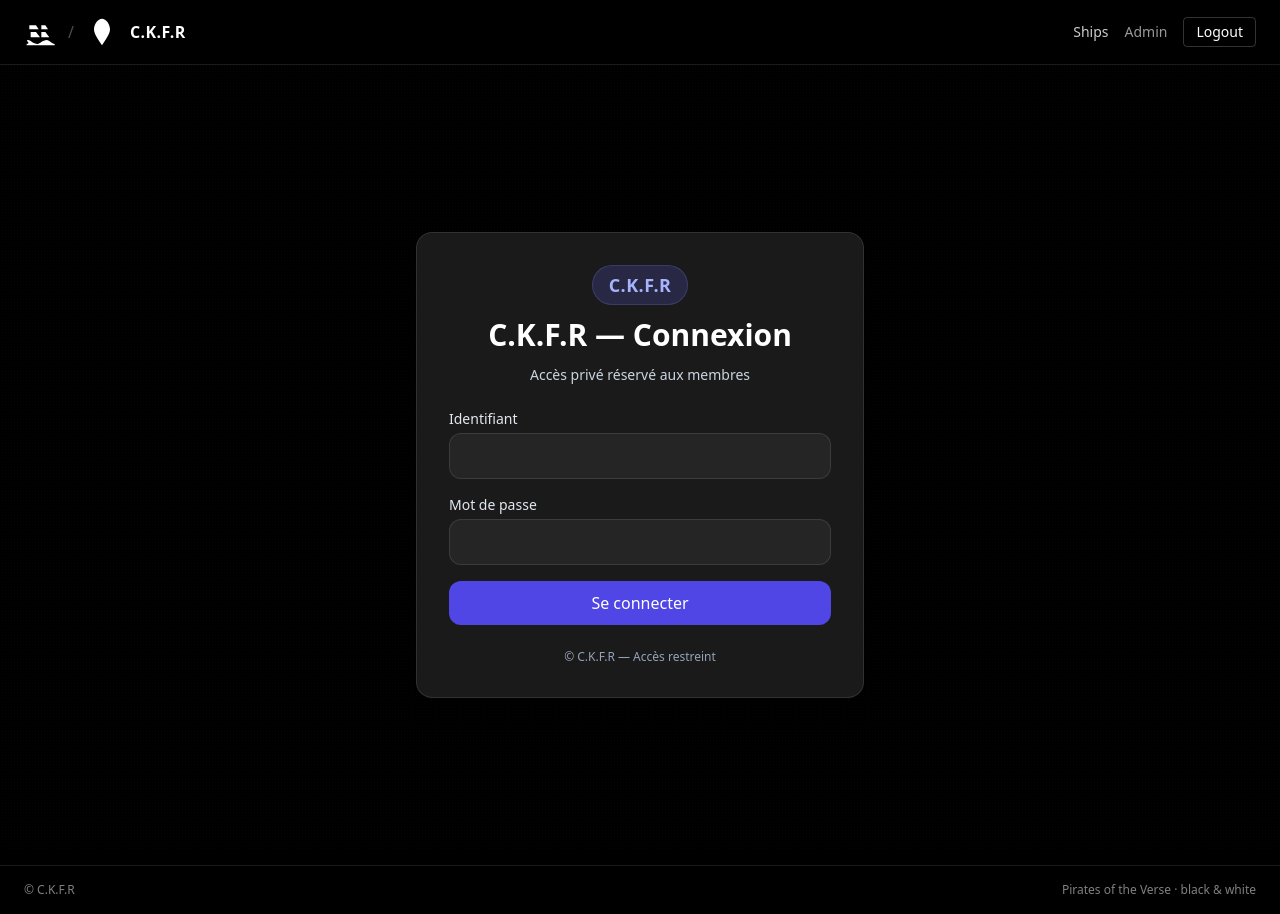
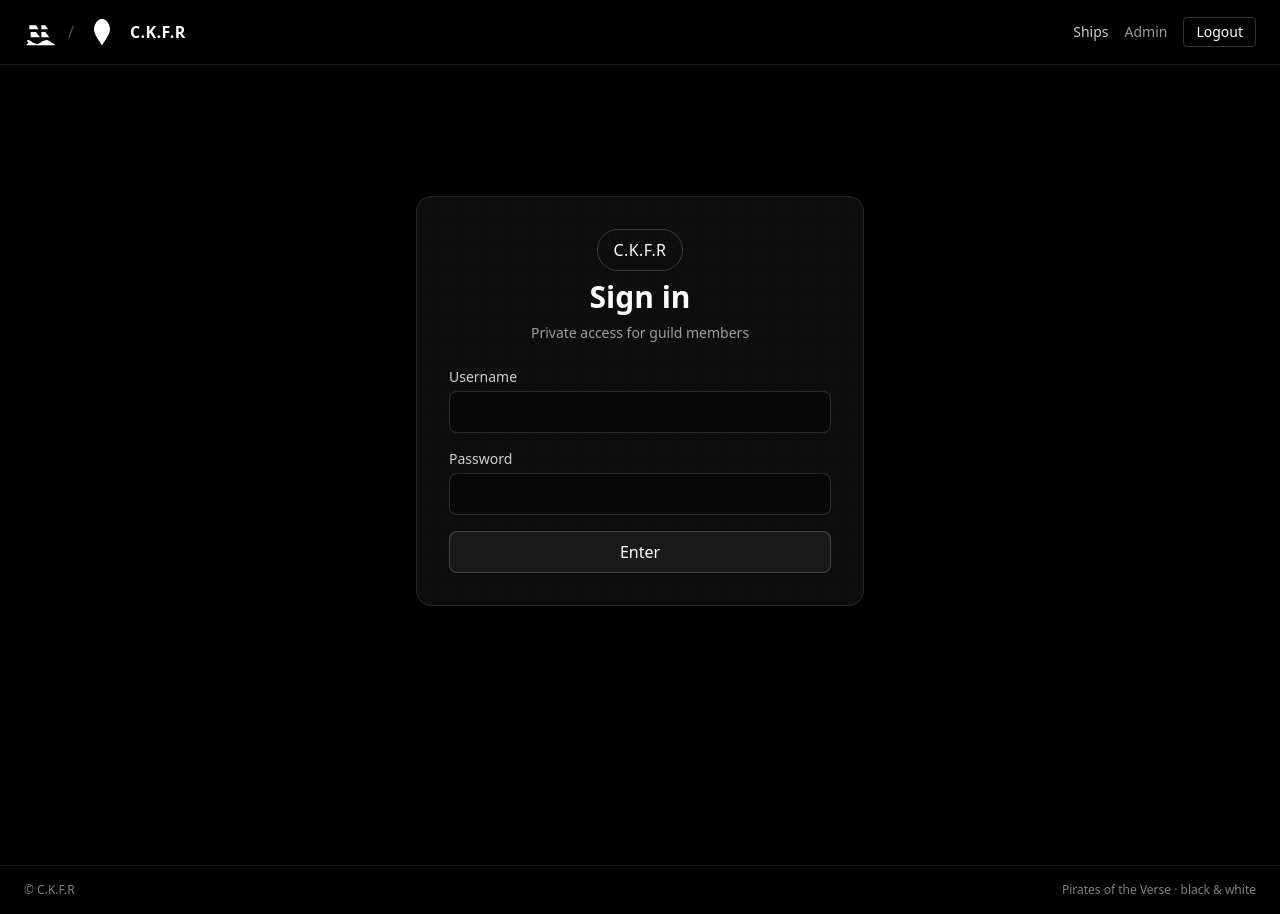
Before and after one commit to zarilo88-ui/CKFR, a Django app: a page that uses templates/login.html in a window 1280 px wide. Run offline with Django 5.2, Linux system fonts and the light colour scheme; some libraries are stand-ins or nearby versions.

Commit message:
UI: black & white pirate themed layout + ships pages

```diff
--- a/templates/login.html
+++ b/templates/login.html
@@ -1,48 +1,40 @@
 {% extends "base.html" %}
-{% block title %}Connexion · C.K.F.R{% endblock %}
+{% block title %}Sign in · C.K.F.R{% endblock %}
 {% block body %}
-<div class="min-h-screen flex items-center justify-center p-4">
+<div class="min-h-[calc(100vh-8rem)] flex items-center justify-center px-4">
   <div class="w-full max-w-md">
-    <div class="bg-white/10 backdrop-blur rounded-2xl shadow-xl p-6 sm:p-8 border border-white/10">
-      <div class="mb-6 text-center space-y-3">
-        <!-- Badge that fits the whole name -->
-        <div class="inline-flex items-center justify-center px-4 h-10 rounded-full bg-indigo-500/20 border border-indigo-400/20">
-          <span class="text-indigo-300 font-semibold text-base sm:text-lg whitespace-nowrap tracking-wide">C.K.F.R</span>
+    <div class="bg-white/5 border border-white/10 rounded-2xl p-6 sm:p-8">
+      <div class="text-center space-y-2 mb-6">
+        <div class="inline-flex items-center px-4 py-2 rounded-full border border-white/20">
+          <span class="tracking-wide">C.K.F.R</span>
         </div>
-        <h1 class="text-2xl sm:text-3xl font-semibold text-white">C.K.F.R — Connexion</h1>
-        <p class="text-sm text-slate-300">Accès privé réservé aux membres</p>
+        <h1 class="text-2xl sm:text-3xl font-semibold">Sign in</h1>
+        <p class="text-white/60 text-sm">Private access for guild members</p>
       </div>
 
       {% if form.errors %}
-      <div class="mb-4 text-sm text-rose-300 bg-rose-500/10 border border-rose-400/30 rounded-lg p-3">
-        Identifiant ou mot de passe invalide.
+      <div class="mb-4 text-sm text-white bg-white/10 border border-white/20 rounded p-3">
+        Invalid username or password.
       </div>
       {% endif %}
 
       <form method="post" class="space-y-4">
         {% csrf_token %}
         <div>
-          <label for="id_username" class="block text-sm font-medium text-slate-200 mb-1">Identifiant</label>
-          <input id="id_username" name="username" type="text" autocomplete="username" required
-                 class="w-full rounded-xl border border-white/10 bg-white/5 text-white placeholder-slate-400 px-4 py-2.5 focus:outline-none focus:ring-2 focus:ring-indigo-400 focus:border-transparent" />
+          <label for="id_username" class="block text-sm mb-1 text-white/80">Username</label>
+          <input id="id_username" name="username" type="text" required
+                 class="w-full rounded-lg border border-white/15 bg-black/40 text-white px-3 py-2 focus:outline-none focus:ring-2 focus:ring-white/30" />
         </div>
         <div>
-          <label for="id_password" class="block text-sm font-medium text-slate-200 mb-1">Mot de passe</label>
-          <input id="id_password" name="password" type="password" autocomplete="current-password" required
-                 class="w-full rounded-xl border border-white/10 bg-white/5 text-white placeholder-slate-400 px-4 py-2.5 focus:outline-none focus:ring-2 focus:ring-indigo-400 focus:border-transparent" />
+          <label for="id_password" class="block text-sm mb-1 text-white/80">Password</label>
+          <input id="id_password" name="password" type="password" required
+                 class="w-full rounded-lg border border-white/15 bg-black/40 text-white px-3 py-2 focus:outline-none focus:ring-2 focus:ring-white/30" />
         </div>
-
-        <button type="submit"
-                class="w-full rounded-xl bg-indigo-600 hover:bg-indigo-500 active:bg-indigo-700 transition px-4 py-2.5 font-medium">
-          Se connecter
+        <button type="submit" class="w-full rounded-lg border border-white/20 bg-white/5 hover:bg-white/10 px-4 py-2 font-medium">
+          Enter
         </button>
       </form>
-
-      <p class="mt-6 text-center text-xs text-slate-400">
-        © C.K.F.R — Accès restreint
-      </p>
     </div>
   </div>
 </div>
 {% endblock %}
-EOF
```
